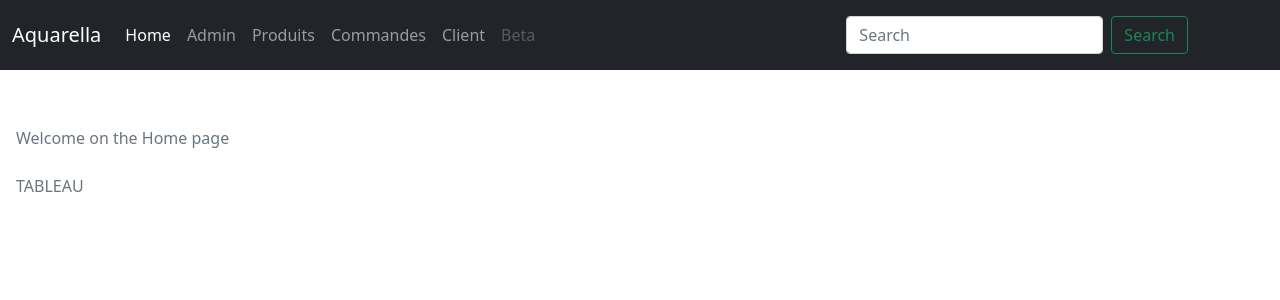
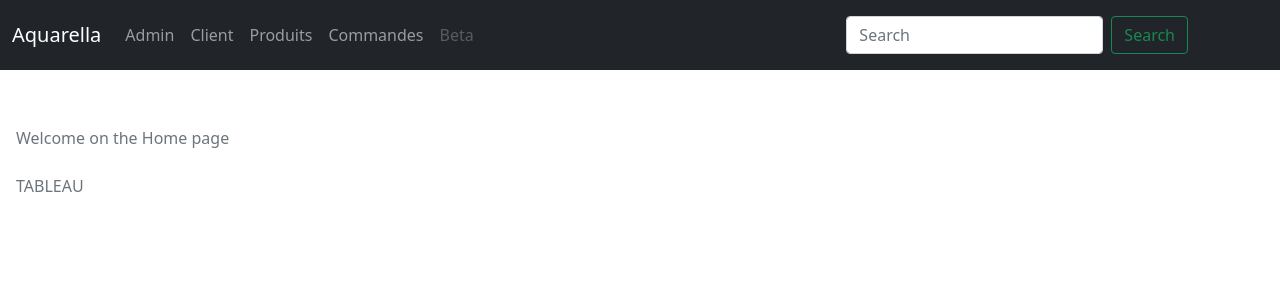
Before and after one commit to Stefus01/projet_CRM, a Django app: page / in a window 1280 px wide. Shown: the top 300 px of the page. Run offline with Django 3.2, Linux system fonts and the light colour scheme.

Commit message:
Version 1.3.1

```diff
--- a/templates/navbar.html
+++ b/templates/navbar.html
@@ -1,16 +1,16 @@
 <nav class="navbar navbar-expand-lg navbar-dark bg-dark">
     <div class="container-fluid">
-      <a class="navbar-brand" href="#">Aquarella</a>
+      <a class="navbar-brand" href="http://127.0.0.1:8000">Aquarella</a>
       <button class="navbar-toggler" type="button" data-bs-toggle="collapse" data-bs-target="#navbarSupportedContent" aria-controls="navbarSupportedContent" aria-expanded="false" aria-label="Toggle navigation">
         <span class="navbar-toggler-icon"></span>
       </button>
       <div class="collapse navbar-collapse" id="navbarSupportedContent">
         <ul class="navbar-nav me-auto mb-2 mb-lg-0">
           <li class="nav-item">
-            <a class="nav-link active" aria-current="page" href="http://127.0.0.1:8000">Home</a>
+            <a class="nav-link" href="http://127.0.0.1:8000/admin/" target="_blank" role="button">Admin</a>
           </li>
           <li class="nav-item">
-            <a class="nav-link" href="http://127.0.0.1:8000/admin/" target="_blank" role="button">Admin</a>
+            <a class="nav-link"href="client_template" target="_blank" role="button">Client</a>
           </li>
           <li class="nav-item">
             <a class="nav-link" href="#" target="_blank" role="button">Produits</a>
@@ -18,9 +18,7 @@
           <li class="nav-item">
             <a class="nav-link" href="#" target="_blank" role="button">Commandes</a>
           </li>
-          <li class="nav-item">
-            <a class="nav-link"href="client_template" target="_blank" role="button">Client</a>
-          </li>
+
 
           <!-- <li class="nav-item dropdown">
             <a class="nav-link dropdown-toggle" href="#" id="navbarDropdown" role="button" data-bs-toggle="dropdown" aria-expanded="false">
```
